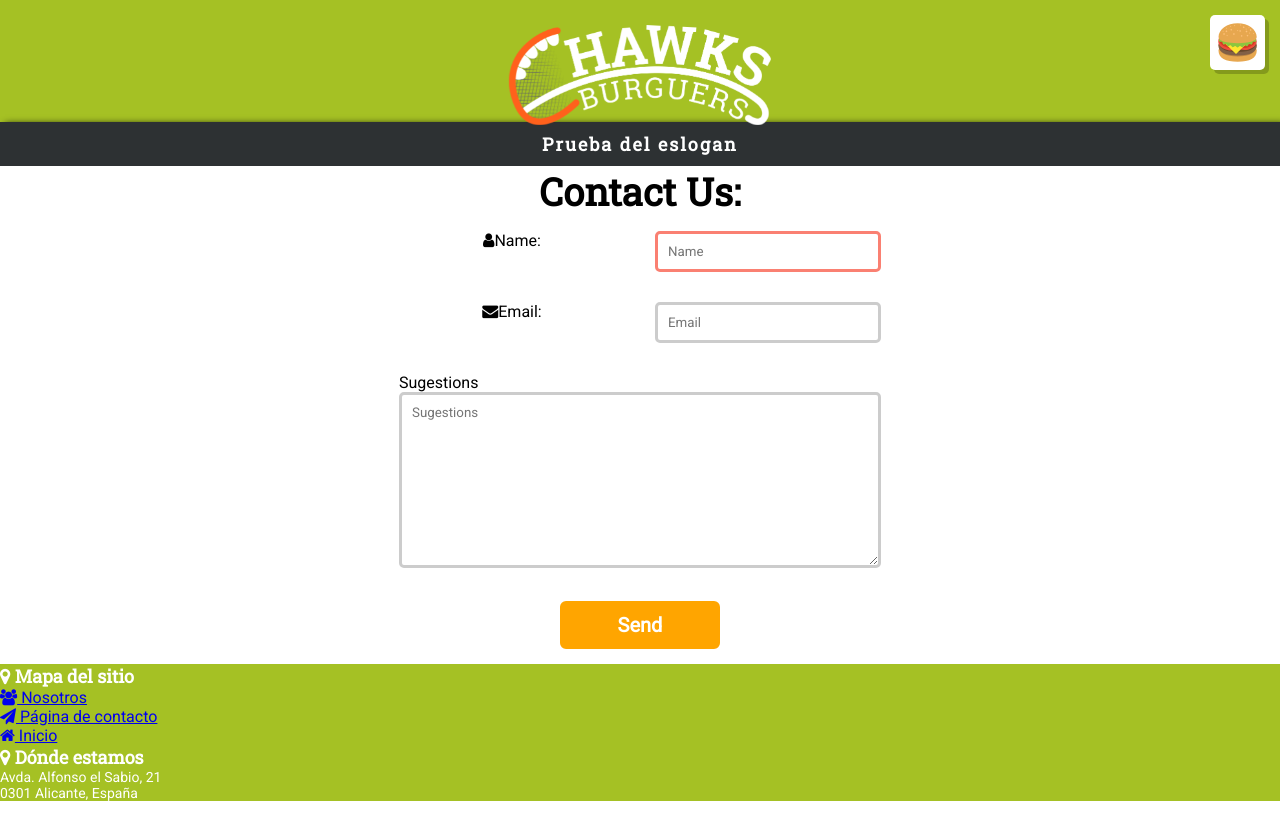
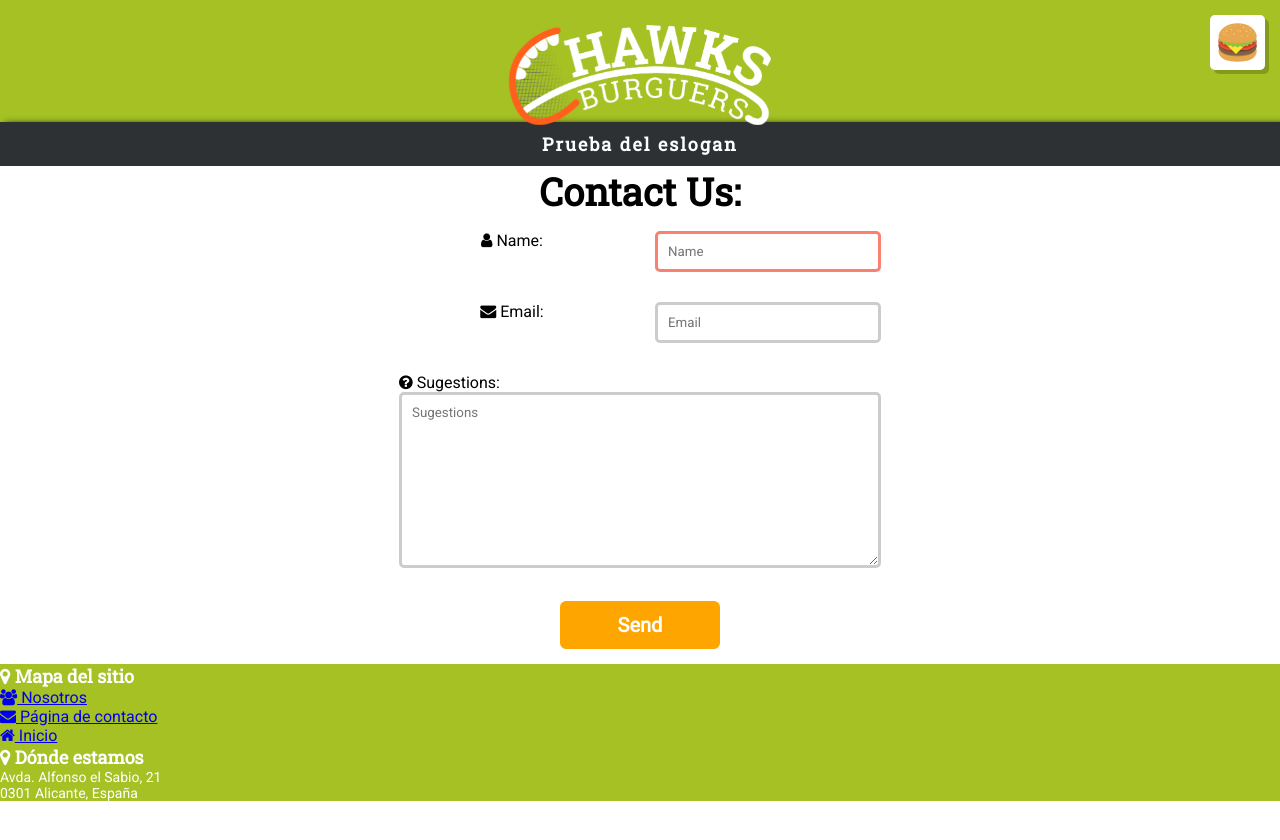
Before and after one commit to cArlitXs/HawksBurgers, a Jekyll site: the page built from contacto.html, in a window 1280 px wide. Shown: the top 840 px of the page. Built offline with Jekyll 4.4.1, drawn with Linux system fonts in a browser that asks for light colours.

Commit message:
icono sugerencias y icono menu

```diff
--- a/contacto.html
+++ b/contacto.html
@@ -2,7 +2,7 @@
 layout: layout
 title: Página de contacto
 permalink: /contacto
-icon: "fa-send"
+icon: "fa-envelope"
 menu: "yes"
 ---
 <div class="container">
@@ -14,7 +14,7 @@ menu: "yes"
 			<div class="row">
 				<div class="col-3 col-s-12"></div>
 				<div class="col-3 col-s-12" style="text-align:center">
-					<label><i class="fa fa-user"></i>Name:</label>
+					<label><i class="fa fa-user"></i> Name:</label>
 				</div>
 				<div class="col-3 col-s-12">
 					<input id="name" style="width:100%;" type="text" name="Name" size="20" placeholder="Name" required autofocus>
@@ -25,17 +25,17 @@ menu: "yes"
 			<div class="row">
 				<div class="col-3 col-s-12"></div>
 				<div class="col-3 col-s-12" style="text-align:center">
-					<label style="text-align:right;"><i class="fa fa-envelope"></i>Email:</label>
+					<label style="text-align:right;"><i class="fa fa-envelope"></i> Email:</label>
 				</div>
 				<div class="col-3 col-s-12">
-					<input id="mail" style="width:100%;" type="mail"  name="Email" size="20" placeholder="Email" required>
+					<input id="mail" style="width:100%;" type="email"  name="Email" size="20" placeholder="Email" required>
 				</div>
 				<div class="col-3 col-s-12"></div>
 			</div>
 			<div class="row">
 				<div class="col-3 col-s-12"></div>
 				<div class="col-6 col-s-12">
-					<label style="margin-top:200px;">Sugestions</label>
+					<label style="margin-top:200px;"><i class="fa fa-question-circle"></i> Sugestions:</label>
 						<div>
 							<p><textarea name="textarea" rows="10" cols="50"  placeholder="Sugestions"></textarea></p>
 						</div>
@@ -45,7 +45,7 @@ menu: "yes"
 				<div class="col-3 col-s-12"></div>
 				<div class="col-6 col-s-12">
 					<div id="idboton">
-						<input id="send" type="button" value="Send" onclick="" size="12">
+						<input id="send" class="pointer" type="submit" value="Send" size="12">
 					</div>
 				</div>
 			</div>
```
